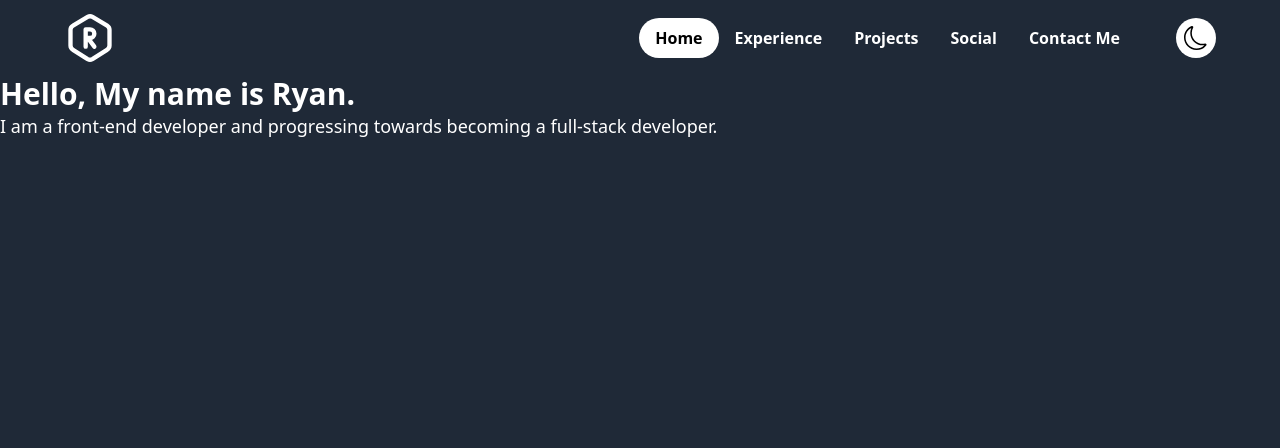
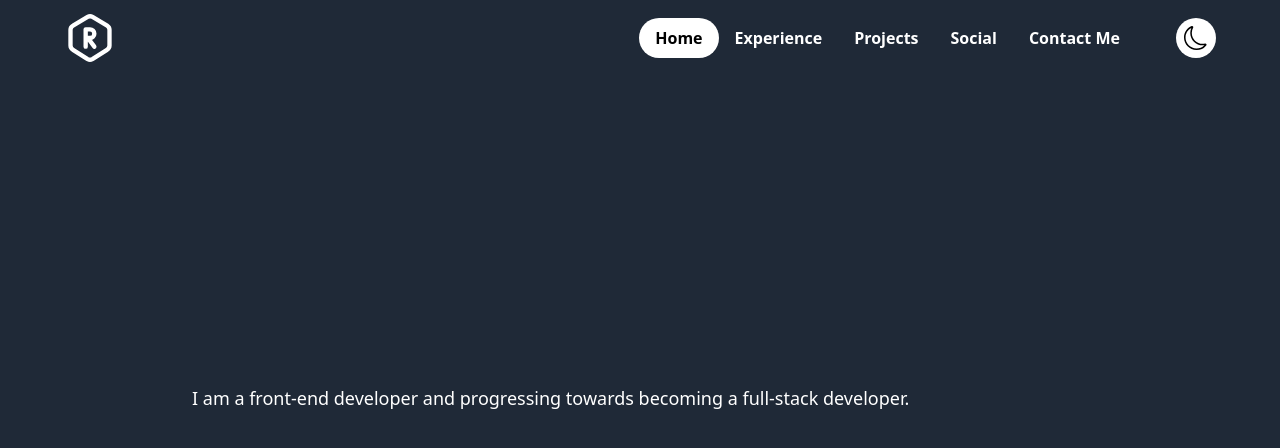
Before and after one commit to hello-Ryan/ryann.dev, a Next.js app: page / in a window 1280 px wide. Shown: the top 448 px of the page. Built offline with nearby package versions, Linux system fonts and the light colour scheme.

Commit message:
typing animations

```diff
--- a/src/components/Landing/Landing.tsx
+++ b/src/components/Landing/Landing.tsx
@@ -5,10 +5,22 @@ export interface LandingProps {
 }
 
 const Landing: React.FC<LandingProps> = ({ className }) => {
-  return <div className={`${className ? className : ""}`}>
-    <p className="text-3xl font-semibold text-white">Hello, My name is Ryan.</p>
-    <p className="text-lg text-white font-normal">I am a front-end developer and progressing towards becoming a full-stack developer.</p>
-  </div>;
+  return (
+    <div className={`${className ? className : ""}`}>
+      <div className="flex flex-row">
+        <p className="text-5xl font-semibold text-white">
+          <span className="inline-flex h-20 animate-type overflow-x-hidden whitespace-nowrap pt-2 will-change-transform group-hover:animate-type-reverse">
+            Hello, My name is Ryan.
+          </span>
+          <span className=" -mb-2 ml-2 box-border inline-block h-8 w-1 animate-cursor bg-white will-change-transform after:animate-cursor md:-mb-4 md:h-16" />
+        </p>
+      </div>
+      <p className="text-lg font-normal text-white">
+        I am a front-end developer and progressing towards becoming a full-stack
+        developer.
+      </p>
+    </div>
+  );
 };
 
 export default Landing;
--- a/src/components/Navbar/Navbar.tsx
+++ b/src/components/Navbar/Navbar.tsx
@@ -27,7 +27,7 @@ const Navbar = () => {
 
   return (
     <nav className="dark:bg-transaprent z-40 w-full">
-      <div className="flex flex-row items-center px-16 py-3 transition duration-500">
+      <div className="flex flex-row items-center px-16 py-3 transition duration-500 pb-60">
         <TbHexagonLetterR className="cursor-pointer text-white" size={52} />
         <div className="ml-auto hidden flex-row md:flex">
           {tabs.map((tab) => (
--- a/src/pages/index.tsx
+++ b/src/pages/index.tsx
@@ -3,9 +3,11 @@ import { type NextPage } from "next";
 
 const Home: NextPage = () => {
   return (
-    <div className="flex flex-col h-screen">
+    <div className="flex h-screen flex-col">
       <Navbar />
-      <Landing className="grow"/>
+      <div className="px-48">
+        <Landing className="flex grow flex-col justify-start" />
+      </div>
     </div>
   );
 };
--- a/tailwind.config.ts
+++ b/tailwind.config.ts
@@ -4,7 +4,43 @@ export default {
   darkMode: "class",
   content: ["./src/**/*.{js,ts,jsx,tsx}"],
   theme: {
-    extend: {},
+    extend: {
+      animation: {
+        cursor: "cursor .6s linear infinite alternate",
+        type: "type 1.8s ease-out .8s 1 normal both",
+        "type-reverse": "type 1.8s ease-out 0s infinite alternate-reverse both",
+      },
+      keyframes: {
+        type: {
+          "0%": { width: "0ch" },
+          "6%": { width: "1ch" },
+          "12%": { width: "2ch" },
+          "18%": { width: "3ch" },
+          "24%": { width: "4ch" },
+          "30%": { width: "5ch" },
+          "36%": { width: "6ch" },
+          "42%": { width: "7ch" },
+          "48%": { width: "8ch" },
+          "54%": { width: "9ch" },
+          "60%": { width: "10ch" },
+          "66%": { width: "11ch" },
+          "72%": { width: "12ch" },
+          "78%": { width: "13ch" },
+          "84%": { width: "14ch" },
+          "90%": { width: "15ch" },
+          "96%": { width: "16ch" },
+
+        },
+        cursor: {
+          "0%, 40%": {
+            opacity: "1",
+          },
+          "60%,100%": {
+            opacity: "0",
+          },
+        },
+      },
+    },
   },
   plugins: [],
 } satisfies Config;
```
